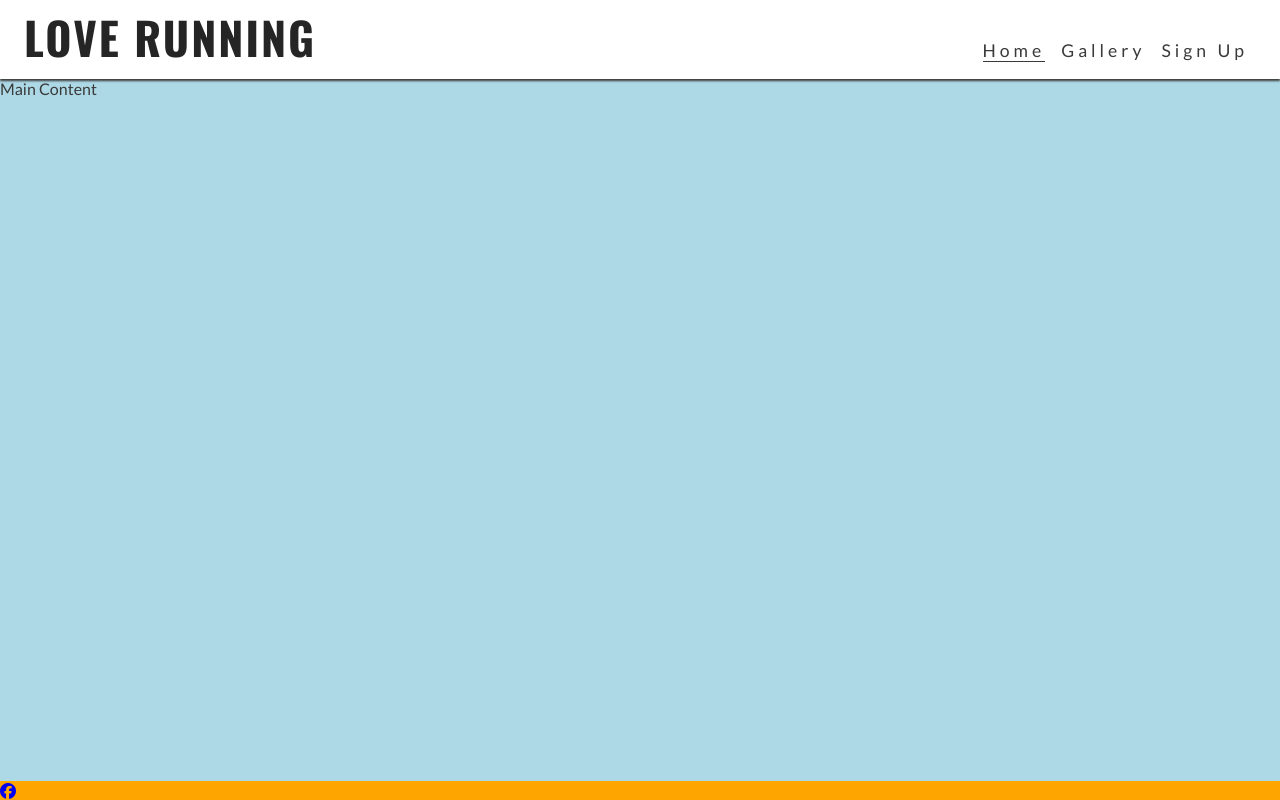
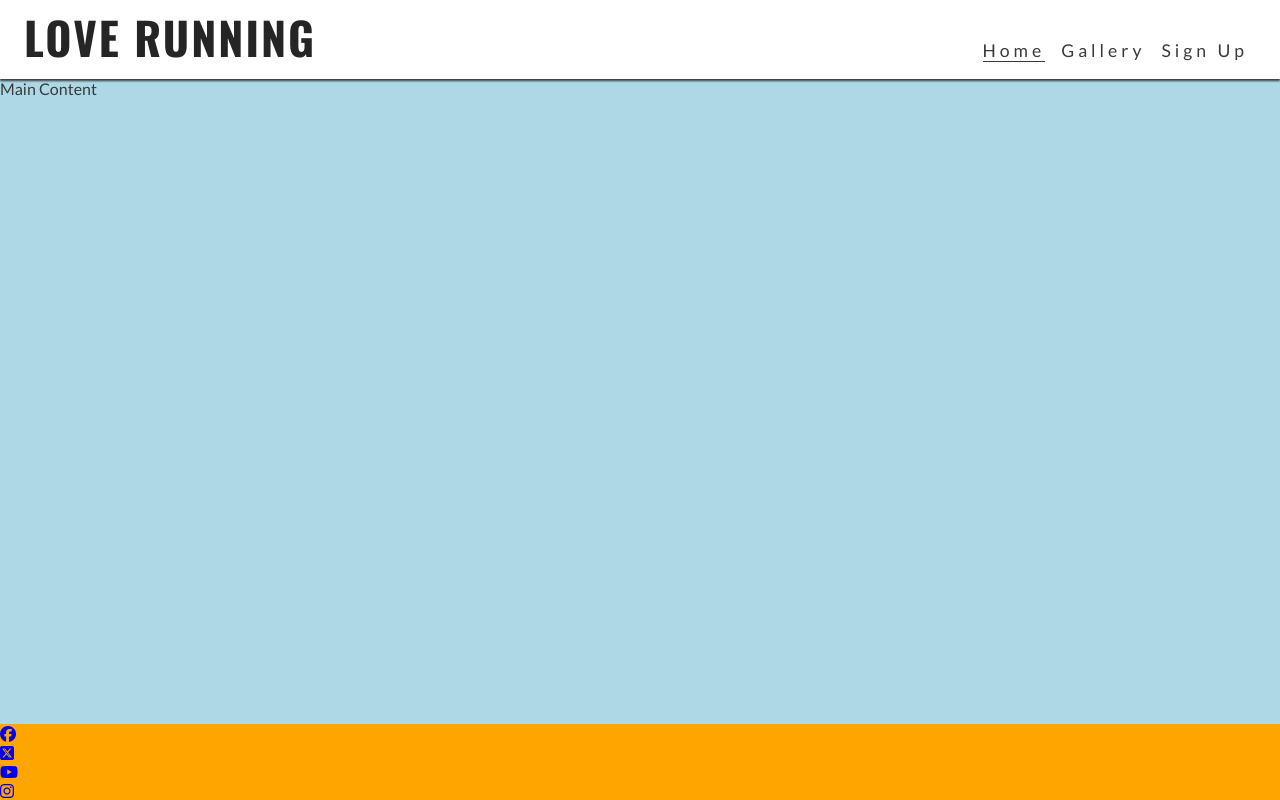
Before and after one commit to KaloyanJK/love-running, a plain HTML site: page index.html in a window 1280 px wide. Drawn offline with nearby package versions, Linux system fonts and the light colour scheme.

Commit message:
Add remining links and burger menu icon

```diff
--- a/index.html
+++ b/index.html
@@ -29,7 +29,7 @@
             <h1 id="logo">Love running</h1>
         </a>
         <input type="checkbox" id="nav-toggle" name="nav-toggle">
-        <label for="nav-toggle" class="nav-toggle-label">X</label>
+        <label for="nav-toggle" class="nav-toggle-label"><i class="fa-solid fa-bars"></i></label>
 
         <nav>
             <ul id="menu">
@@ -51,6 +51,21 @@
                     aria-label="Visit our Facebook page (opens in a new tab)">
                     <i class="fa-brands fa-facebook"></i></a>
             </li>
+            <li>
+                <a href="https://www.twitter.com/" target="_blank" rel="noopener"
+                    aria-label="Visit our Twitter page (opens in a new tab)">
+                    <i class="fa-brands fa-square-x-twitter"></i></a>
+            </li>
+            <li>
+                <a href="https://www.youtube.com/" target="_blank" rel="noopener"
+                    aria-label="Visit our YouTube page (opens in a new tab)">
+                    <i class="fa-brands fa-youtube"></i></a>
+            </li>
+            <li>
+                <a href="https://www.instagram.com/" target="_blank" rel="noopener"
+                    aria-label="Visit our Instagram page (opens in a new tab)">
+                    <i class="fa-brands fa-instagram"></i></a>
+            </li>
     </footer>
 
     <!-- Font Awesome kit -->
```
